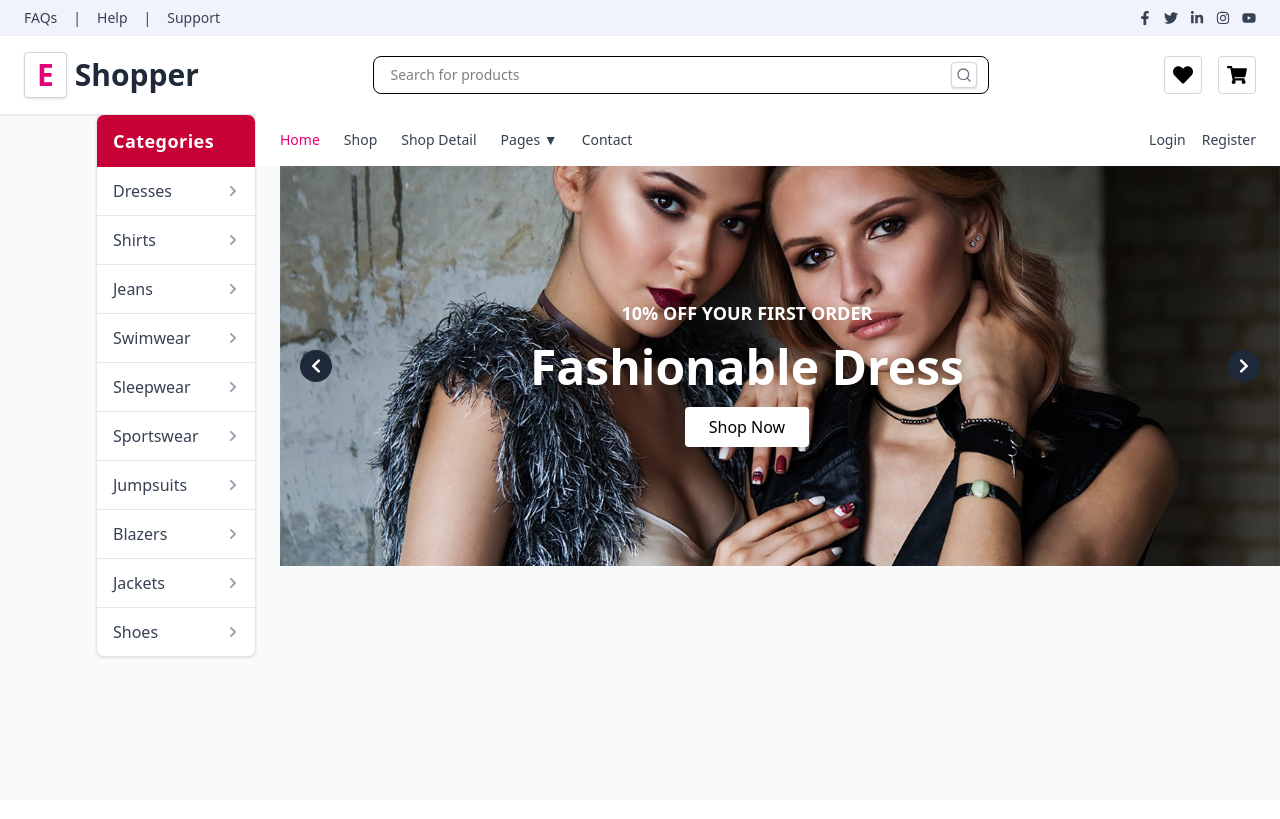
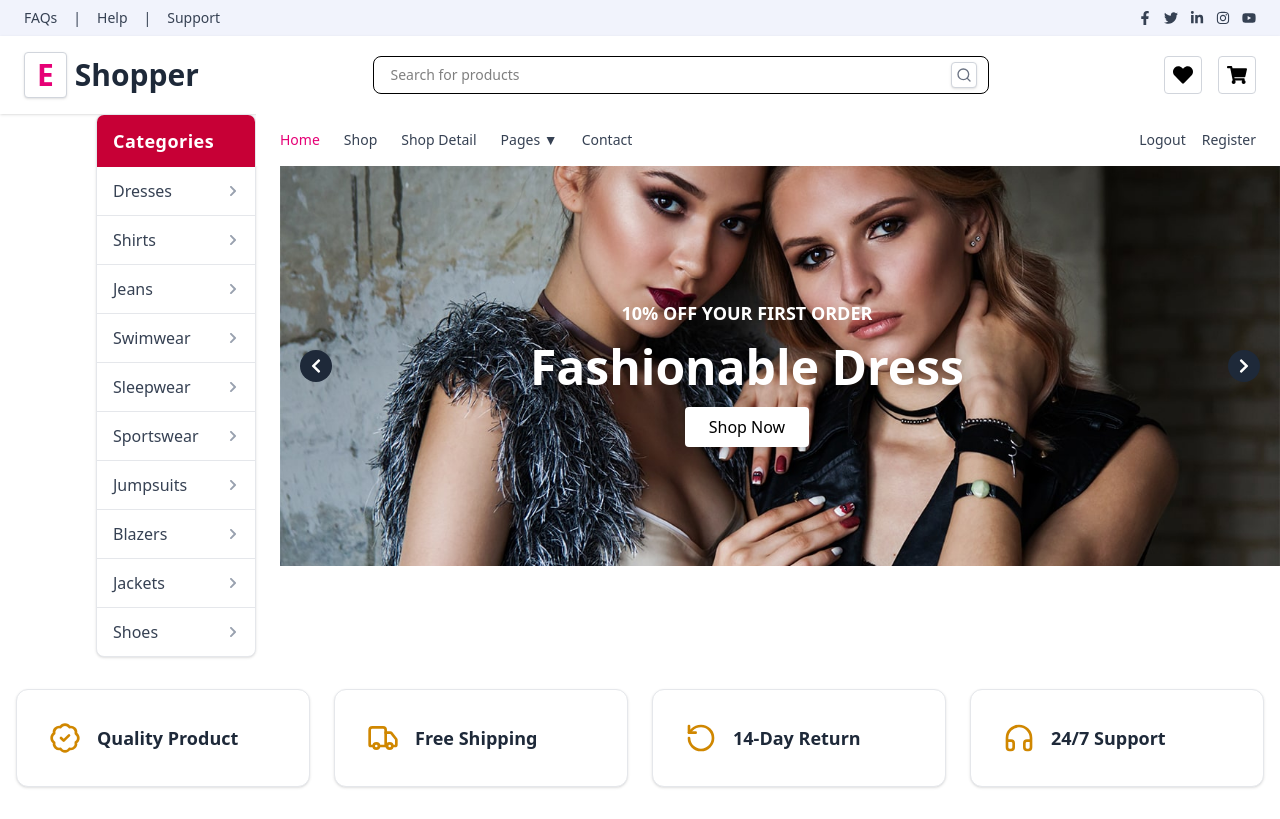
Before and after one commit to SufyanAli56/Ecommerce-App, a React (Vite) app in the folder clients/Frontend/: page /dashboard in a window 1280 px wide. Built offline with nearby package versions, Linux system fonts and the light colour scheme.

Commit message:
issue is now resloved

```diff
--- /dev/null
+++ b/clients/Frontend/src/components/banner/Banner.jsx
@@ -0,0 +1,43 @@
+import React from "react";
+import { BadgeCheck, Truck, RotateCcw, Headphones } from "lucide-react";
+
+const features = [
+  {
+    icon: <BadgeCheck className="w-8 h-8 text-yellow-600" />,
+    title: "Quality Product",
+  },
+  {
+    icon: <Truck className="w-8 h-8 text-yellow-600" />,
+    title: "Free Shipping",
+  },
+  {
+    icon: <RotateCcw className="w-8 h-8 text-yellow-600" />,
+    title: "14-Day Return",
+  },
+  {
+    icon: <Headphones className="w-8 h-8 text-yellow-600" />,
+    title: "24/7 Support",
+  },
+];
+
+const Banner = () => {
+  return (
+    <div className="w-full px-4 py-8 bg-white">
+      <div className="max-w-7xl mx-auto grid grid-cols-1 sm:grid-cols-2 lg:grid-cols-4 gap-6">
+        {features.map((feature, index) => (
+          <div
+            key={index}
+            className="flex items-center gap-4 border border-gray-200 bg-white shadow-sm rounded-xl p-6 sm:p-8"
+          >
+            {feature.icon}
+            <h4 className="text-base sm:text-lg font-semibold text-gray-800">
+              {feature.title}
+            </h4>
+          </div>
+        ))}
+      </div>
+    </div>
+  );
+};
+
+export default Banner;
--- a/clients/Frontend/src/components/hero/Hero.jsx
+++ b/clients/Frontend/src/components/hero/Hero.jsx
@@ -1,7 +1,9 @@
-import React, { useState } from 'react';
+import React, { useState, useEffect } from 'react';
 import { FaChevronLeft, FaChevronRight } from 'react-icons/fa';
-import Img1 from '../../assets/carousel-1.jpg'
-import Img2 from '../../assets/carousel-2.jpg'
+import Img1 from '../../assets/carousel-1.jpg';
+import Img2 from '../../assets/carousel-2.jpg';
+import Register from '../../pages/auth/Register.jsx';
+
 const slides = [
   {
     img: Img1,
@@ -22,9 +24,30 @@ const slides = [
 
 const Hero = () => {
   const [current, setCurrent] = useState(0);
+  const [showRegister, setShowRegister] = useState(false);
 
   const nextSlide = () => setCurrent((current + 1) % slides.length);
   const prevSlide = () => setCurrent((current - 1 + slides.length) % slides.length);
+
+  const handleLogout = () => {
+    // Example logout logic (replace with your actual logic)
+    localStorage.removeItem('authToken'); // Or any other logout mechanism
+    alert('You are now logged out!');
+    window.location.reload(); // Optional: reload or redirect
+  };
+
+  // Prevent body scroll when register modal is open
+  useEffect(() => {
+    if (showRegister) {
+      document.body.style.overflow = 'hidden';
+    } else {
+      document.body.style.overflow = 'auto';
+    }
+
+    return () => {
+      document.body.style.overflow = 'auto';
+    };
+  }, [showRegister]);
 
   return (
     <div className="relative w-full font-poppins">
@@ -38,8 +61,8 @@ const Hero = () => {
           <a href="#">Contact</a>
         </div>
         <div className="flex space-x-4 text-gray-700">
-          <a href="#">Login</a>
-          <a href="#">Register</a>
+          <button onClick={handleLogout}>Logout</button>
+          <button onClick={() => setShowRegister(true)}>Register</button>
         </div>
       </div>
 
@@ -53,7 +76,9 @@ const Hero = () => {
         <div className="absolute top-1/3 left-1/4 text-white text-center drop-shadow-md">
           <h3 className="text-lg font-semibold">{slides[current].offer}</h3>
           <h1 className="text-4xl md:text-5xl font-bold my-4">{slides[current].title}</h1>
-          <button className="bg-white text-black px-6 py-2 font-medium rounded hover:bg-gray-200">Shop Now</button>
+          <button className="bg-white text-black px-6 py-2 font-medium rounded hover:bg-gray-200">
+            Shop Now
+          </button>
         </div>
 
         {/* Arrows */}
@@ -70,6 +95,21 @@ const Hero = () => {
           <FaChevronRight />
         </button>
       </div>
+
+      {/* Register Modal */}
+      {showRegister && (
+        <div className="fixed inset-0 bg-black bg-opacity-50 flex justify-center items-center z-50">
+          <div className="relative bg-white p-6 rounded-lg w-[90%] max-w-xl max-h-[90vh] overflow-y-auto">
+            <button
+              onClick={() => setShowRegister(false)}
+              className="absolute top-2 right-2 text-gray-500 hover:text-gray-800"
+            >
+              ✕
+            </button>
+            <Register />
+          </div>
+        </div>
+      )}
     </div>
   );
 };
--- a/clients/Frontend/src/pages/dashboard/dashboard.jsx
+++ b/clients/Frontend/src/pages/dashboard/dashboard.jsx
@@ -3,10 +3,11 @@ import Topbar from '../../components/topbar/Topbar';
 import MainNavbar from '../../components/navbar/Navbar';
 import Sidebar from '../../components/sideBar/Sidebar';
 import Hero from '../../components/hero/Hero';
+import Banner from '../../components/banner/Banner';
 
 const Dashboard = () => {
   return (
-    <div className="min-h-screen font-poppins bg-gray-50">
+    <div className="min-h-screen font-poppins bg-white">
       <Topbar />
       <MainNavbar />
       <div className="flex">
@@ -14,7 +15,9 @@ const Dashboard = () => {
         <div className="flex-1">
           <Hero />
         </div>
+
       </div>
+      <Banner/>
     </div>
   );
 };
```
